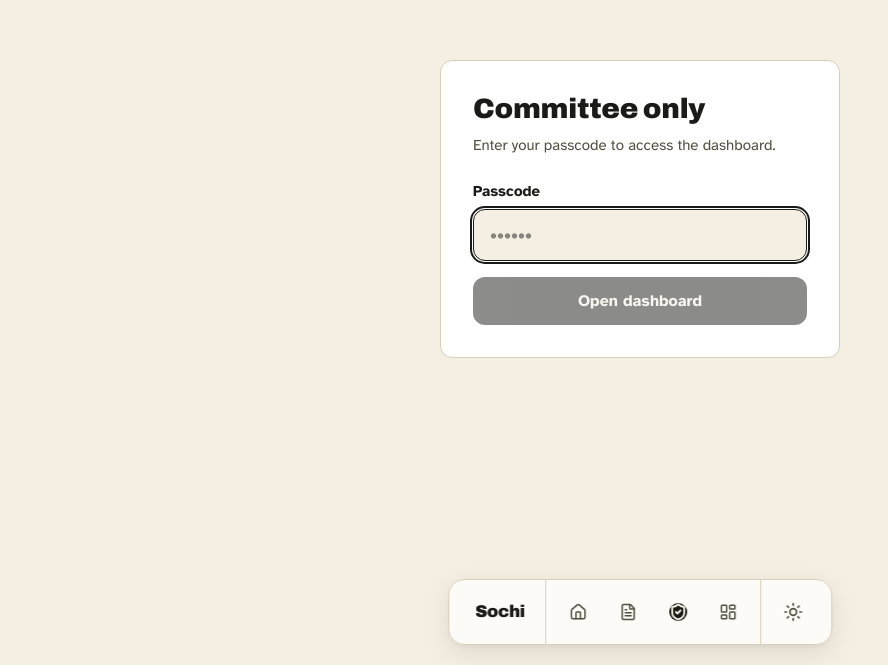
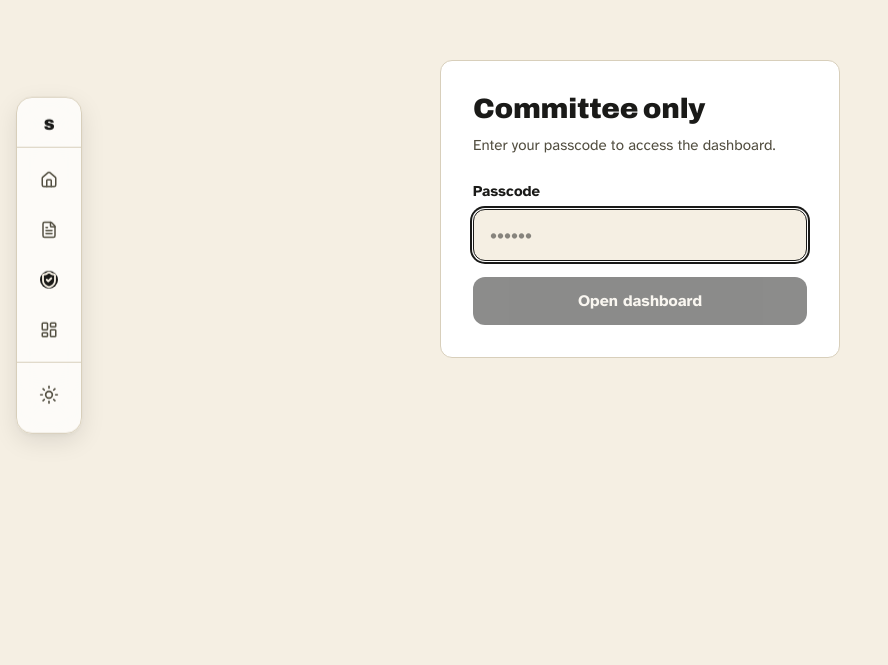
Before and after one commit to shreyansh-real/Zephr_VC, a Next.js app: page /committee in a window 1280 px wide. Shown: the part 135-800 px from the top of the page, without its empty margins (0-888 px from the left). Built offline with nearby package versions, Linux system fonts and the light colour scheme.

Commit message:
feat(dock): vertical left-side dock with mouseY magnification and right-side tooltips

```diff
--- a/components/nav-dock.tsx
+++ b/components/nav-dock.tsx
@@ -107,7 +107,7 @@ function ThemeDockItem() {
           <AnimatedThemeToggler duration={450} />
         </div>
       </TooltipTrigger>
-      <TooltipContent>Toggle theme</TooltipContent>
+      <TooltipContent side="right">Toggle theme</TooltipContent>
     </Tooltip>
   );
 }
@@ -122,7 +122,7 @@ export function NavDock({ showLock = false, showLive = false }: NavDockProps) {
   }
 
   return (
-    <div className="fixed bottom-5 left-1/2 -translate-x-1/2 z-50 select-none">
+    <div className="fixed left-4 top-1/2 -translate-y-1/2 z-50 select-none">
       <TooltipProvider>
         <Dock
           direction="middle"
@@ -141,16 +141,16 @@ export function NavDock({ showLock = false, showLive = false }: NavDockProps) {
                 <Link
                   href="/"
                   aria-label="Sochi home"
-                  className="px-2.5 flex items-center font-display font-black text-[17px] tracking-tight text-[var(--ink)] focus:outline-none whitespace-nowrap"
+                  className="flex items-center justify-center font-display font-black text-[15px] tracking-tight text-[var(--ink)] focus:outline-none"
                 >
-                  Sochi
+                  S
                 </Link>
               </motion.div>
             </TooltipTrigger>
-            <TooltipContent>Home</TooltipContent>
+            <TooltipContent side="right">Sochi — home</TooltipContent>
           </Tooltip>
 
-          <Separator orientation="vertical" />
+          <Separator orientation="horizontal" />
 
           {/* ── Nav links ── */}
           {NAV_ITEMS.map((item) => {
@@ -163,13 +163,13 @@ export function NavDock({ showLock = false, showLive = false }: NavDockProps) {
                       <item.icon size={18} strokeWidth={isActive ? 2.5 : 2} />
                     </DockLink>
                   </TooltipTrigger>
-                  <TooltipContent>{item.label}</TooltipContent>
+                  <TooltipContent side="right">{item.label}</TooltipContent>
                 </Tooltip>
               </DockIcon>
             );
           })}
 
-          <Separator orientation="vertical" />
+          <Separator orientation="horizontal" />
 
           {/* ── Theme toggle ── */}
           <DockIcon>
@@ -189,7 +189,7 @@ export function NavDock({ showLock = false, showLive = false }: NavDockProps) {
                     />
                   </div>
                 </TooltipTrigger>
-                <TooltipContent>Live updates</TooltipContent>
+                <TooltipContent side="right">Live updates</TooltipContent>
               </Tooltip>
             </DockIcon>
           )}
@@ -197,7 +197,7 @@ export function NavDock({ showLock = false, showLive = false }: NavDockProps) {
           {/* ── Lock ── */}
           {showLock && (
             <>
-              <Separator orientation="vertical" />
+              <Separator orientation="horizontal" />
               <DockIcon>
                 <Tooltip>
                   <TooltipTrigger asChild>
@@ -209,7 +209,7 @@ export function NavDock({ showLock = false, showLive = false }: NavDockProps) {
                       <Lock size={18} strokeWidth={2} />
                     </DockButton>
                   </TooltipTrigger>
-                  <TooltipContent>Lock dashboard</TooltipContent>
+                  <TooltipContent side="right">Lock dashboard</TooltipContent>
                 </Tooltip>
               </DockIcon>
             </>
--- a/components/ui/dock.tsx
+++ b/components/ui/dock.tsx
@@ -12,7 +12,7 @@ import React, { useRef, useState } from "react";
 
 // ─── Dock Context ─────────────────────────────────────────────────────────────
 interface DockContextValue {
-  mouseX: MotionValue<number>;
+  mouseY: MotionValue<number>;
   iconSize: number;
   iconMagnification: number;
   iconDistance: number;
@@ -23,13 +23,13 @@ const DEFAULT_MAGNIFICATION = 70;
 const DEFAULT_DISTANCE = 140;
 
 export const DockContext = React.createContext<DockContextValue>({
-  mouseX: { get: () => Infinity } as MotionValue<number>,
+  mouseY: { get: () => Infinity } as MotionValue<number>,
   iconSize: DEFAULT_SIZE,
   iconMagnification: DEFAULT_MAGNIFICATION,
   iconDistance: DEFAULT_DISTANCE,
 });
 
-// ─── Dock ─────────────────────────────────────────────────────────────────────
+// ─── Dock (vertical) ──────────────────────────────────────────────────────────
 interface DockProps {
   className?: string;
   children: React.ReactNode;
@@ -42,27 +42,28 @@ interface DockProps {
 export function Dock({
   className,
   children,
-  direction = "bottom",
+  direction = "middle",
   iconSize = DEFAULT_SIZE,
   iconMagnification = DEFAULT_MAGNIFICATION,
   iconDistance = DEFAULT_DISTANCE,
 }: DockProps) {
-  const mouseX = useMotionValue(Infinity);
+  const mouseY = useMotionValue(Infinity);
 
   const alignmentClass =
     direction === "top"
-      ? "items-start"
+      ? "justify-start"
       : direction === "middle"
-      ? "items-center"
-      : "items-end";
+      ? "justify-center"
+      : "justify-end";
 
   return (
-    <DockContext.Provider value={{ mouseX, iconSize, iconMagnification, iconDistance }}>
+    <DockContext.Provider value={{ mouseY, iconSize, iconMagnification, iconDistance }}>
       <motion.div
-        onMouseMove={(e) => mouseX.set(e.pageX)}
-        onMouseLeave={() => mouseX.set(Infinity)}
+        onMouseMove={(e) => mouseY.set(e.pageY)}
+        onMouseLeave={() => mouseY.set(Infinity)}
         className={cn(
-          "flex h-[66px] gap-1.5 px-4 items-center rounded-2xl",
+          // vertical pill
+          "flex flex-col w-[66px] gap-1.5 py-4 items-center rounded-2xl",
           "bg-[var(--surface)]/75 backdrop-blur-2xl",
           "border border-[var(--border-token)]",
           "shadow-[0_2px_4px_rgba(0,0,0,0.04),0_8px_24px_rgba(0,0,0,0.10),0_1px_0px_rgba(255,255,255,0.06)_inset]",
@@ -87,12 +88,13 @@ export function DockIcon({ className, children }: DockIconProps) {
   const ref = useRef<HTMLDivElement>(null);
   const [hovered, setHovered] = useState(false);
 
-  const { mouseX, iconSize, iconMagnification, iconDistance } =
+  const { mouseY, iconSize, iconMagnification, iconDistance } =
     React.useContext(DockContext);
 
-  const distanceFromMouse = useTransform(mouseX, (val) => {
-    const bounds = ref.current?.getBoundingClientRect() ?? { x: 0, width: 0 };
-    return val - bounds.x - bounds.width / 2;
+  // Distance along Y axis drives size
+  const distanceFromMouse = useTransform(mouseY, (val) => {
+    const bounds = ref.current?.getBoundingClientRect() ?? { y: 0, height: 0 };
+    return val - bounds.y - bounds.height / 2;
   });
 
   const sizeTarget = useTransform(
@@ -107,12 +109,13 @@ export function DockIcon({ className, children }: DockIconProps) {
     damping: 18,
   });
 
-  const yTarget = useTransform(
+  // Icons lift rightward (positive x) on hover instead of upward
+  const xTarget = useTransform(
     distanceFromMouse,
     [-iconDistance, 0, iconDistance],
-    [0, -8, 0]
+    [0, 8, 0]
   );
-  const y = useSpring(yTarget, {
+  const x = useSpring(xTarget, {
     mass: 0.15,
     stiffness: 100,
     damping: 18,
@@ -121,7 +124,7 @@ export function DockIcon({ className, children }: DockIconProps) {
   return (
     <motion.div
       ref={ref}
-      style={{ width: size, height: size, y }}
+      style={{ width: size, height: size, x }}
       onHoverStart={() => setHovered(true)}
       onHoverEnd={() => setHovered(false)}
       className={cn(
--- a/components/ui/tooltip.tsx
+++ b/components/ui/tooltip.tsx
@@ -43,20 +43,40 @@ export function TooltipTrigger({
 export function TooltipContent({
   children,
   className,
+  side = "top",
 }: {
   children: React.ReactNode;
   className?: string;
+  side?: "top" | "right" | "bottom" | "left";
 }) {
   const { open } = useContext(TooltipContext);
+
+  const positionClass =
+    side === "right"
+      ? "left-full top-1/2 -translate-y-1/2 ml-2"
+      : side === "left"
+      ? "right-full top-1/2 -translate-y-1/2 mr-2"
+      : side === "bottom"
+      ? "top-full left-1/2 -translate-x-1/2 mt-2"
+      : "-top-10 left-1/2 -translate-x-1/2"; // top (default)
+
+  const entryClass =
+    side === "right"
+      ? open ? "opacity-100 translate-x-0" : "opacity-0 -translate-x-1"
+      : side === "left"
+      ? open ? "opacity-100 translate-x-0" : "opacity-0 translate-x-1"
+      : open ? "opacity-100 translate-y-0" : "opacity-0 translate-y-1";
+
   return (
     <div
       role="tooltip"
       className={cn(
-        "pointer-events-none absolute -top-10 left-1/2 -translate-x-1/2 z-50",
+        "pointer-events-none absolute z-50",
         "px-2.5 py-1 rounded-lg text-[12px] font-bold whitespace-nowrap",
         "bg-[var(--ink)] text-[var(--ink-inverse)] shadow-lg",
         "transition-all duration-150",
-        open ? "opacity-100 translate-y-0" : "opacity-0 translate-y-1",
+        positionClass,
+        entryClass,
         className
       )}
     >
```
